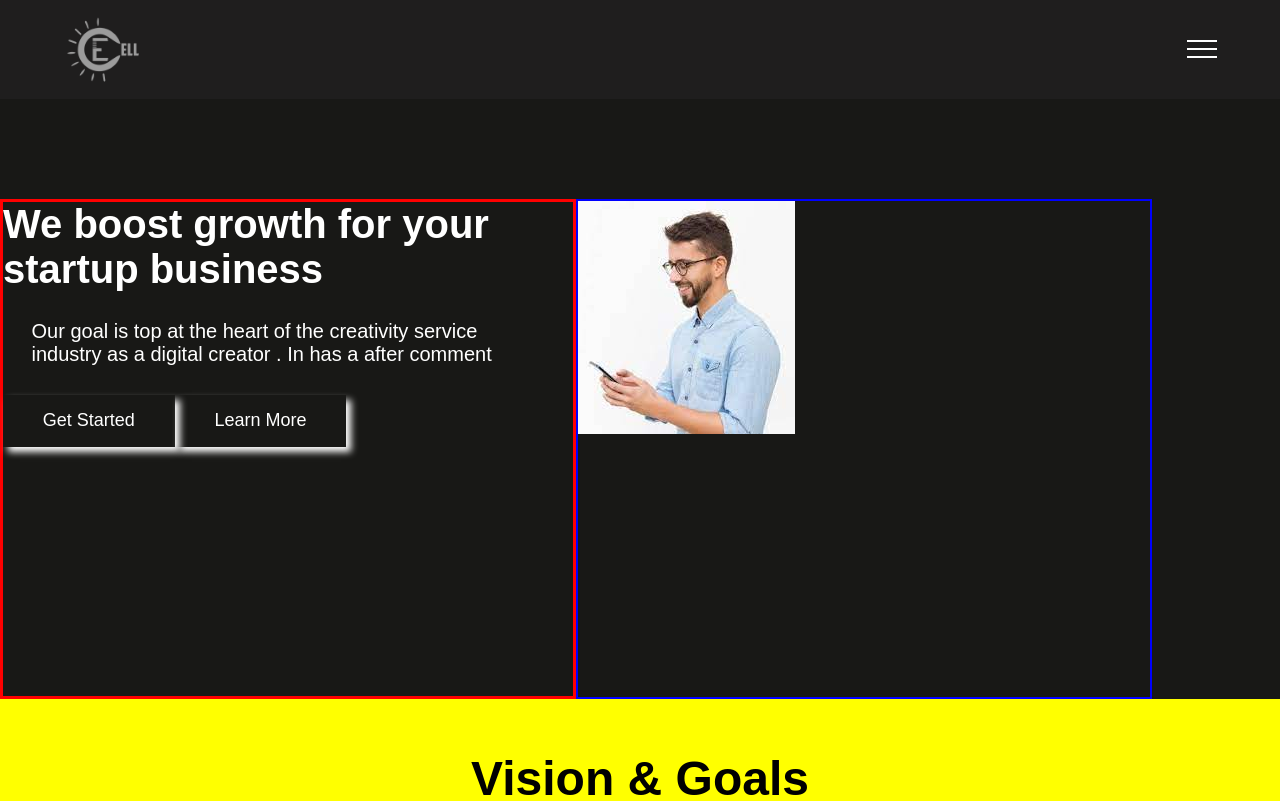
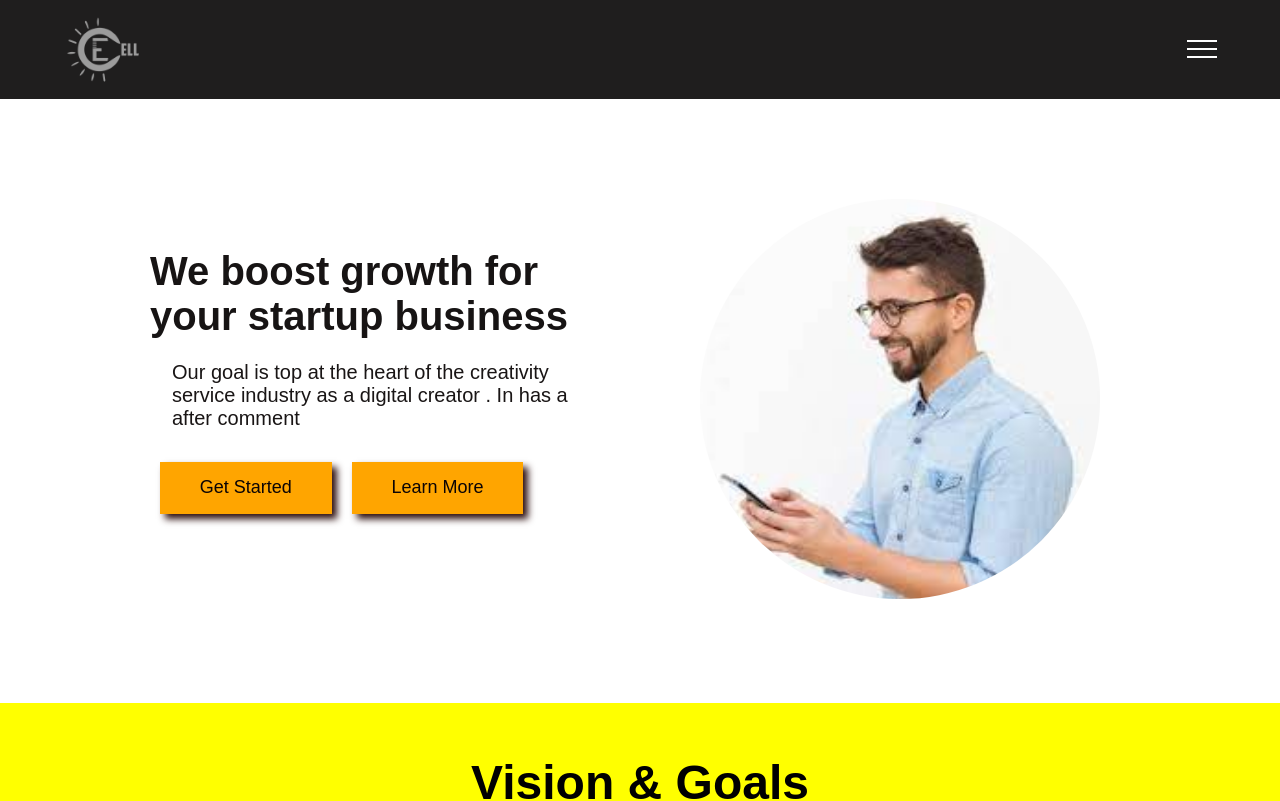
Before and after one commit to codewithnick/ecellnitjsr, a React (Create React App) app: page / in a window 1280 px wide. Shown: the top 801 px of the page. Built offline with nearby package versions, Linux system fonts and the light colour scheme.

Commit message:
committed at 08-11-2023

```diff
--- a/src/styles/HeroSection.css
+++ b/src/styles/HeroSection.css
@@ -1,29 +1,33 @@
 .hero-section {
-    width: 90%;
-    height: 500px;
-    margin-top: 100px;
-    /* color: black; */
+    width: 100%;
+    padding: 100px;
     display: flex;
+    flex-wrap: wrap;
+    background-color: white;
+    gap: 10px;
+    max-height: auto;
 }
 
-.left{
-    width: 50%;
-    border: 3px solid red;
+.left {
+    min-width: 500px ;
+    max-width: 50%;
+    /* border: 3px solid red; */
+    max-height: auto;
+    padding: 50px;
 }
 
 .hero-heading{
     font-size: 40px;
     font-weight: 700;
-    color: white;
+    color: rgb(23, 20, 20);
 }
 
 .hero-containt{
     margin: 5%;
     font-size: 20px;
     font-weight: 100;
-    color: white;
+    color: rgb(25, 21, 21);
 }
-
 
 .btn-container{
     margin-top: 3%;
@@ -31,11 +35,12 @@
 }
 
 .btn-pink{
-    background-color: var(--bgOrange);
+    background-color: orange;
+    border: solid 3px rgb(8, 5, 0);
     width: fit-content;
-    color: white;
+    color: rgb(11, 4, 4);
     padding: 0.8rem 2.3rem;
-    box-shadow: 5px 5px 7px 0px white;
+    box-shadow: 5px 5px 7px 0px rgb(45, 15, 15);
     font-size: 18px;
     cursor: pointer;
     transition: all 0.5s;
@@ -43,12 +48,13 @@
     border: solid 3px transparent;
     position: relative;
     z-index: 1;
+    margin: 10px;
   }
 
   .btn-pink::before {
     content: "";
     position: absolute;
-    background-color: #df1d1d;
+    background-color:  #e84949;
     top: 0px;
     left: 0;
     right: 0;
@@ -65,12 +71,22 @@
   }
 
   .btn-pink:hover {
-    border: solid 3px var(--bgOrange);
+    border: solid 3px orange;
     color: rgb(34, 26, 26);
   }
 
 
 .right{
-   width: 50%;
-   border: 2px solid blue;
+    min-width: 500px ;
+    max-width: 50%;
+    display: flex;
+    /* border: 2px solid blue; */
+    align-items: center;
+    justify-content: center;
 }
+
+.right img{
+    width: 400px; /* Set the width to 200 pixels */
+    height: 400px;
+    border-radius: 80%;
+}
```
